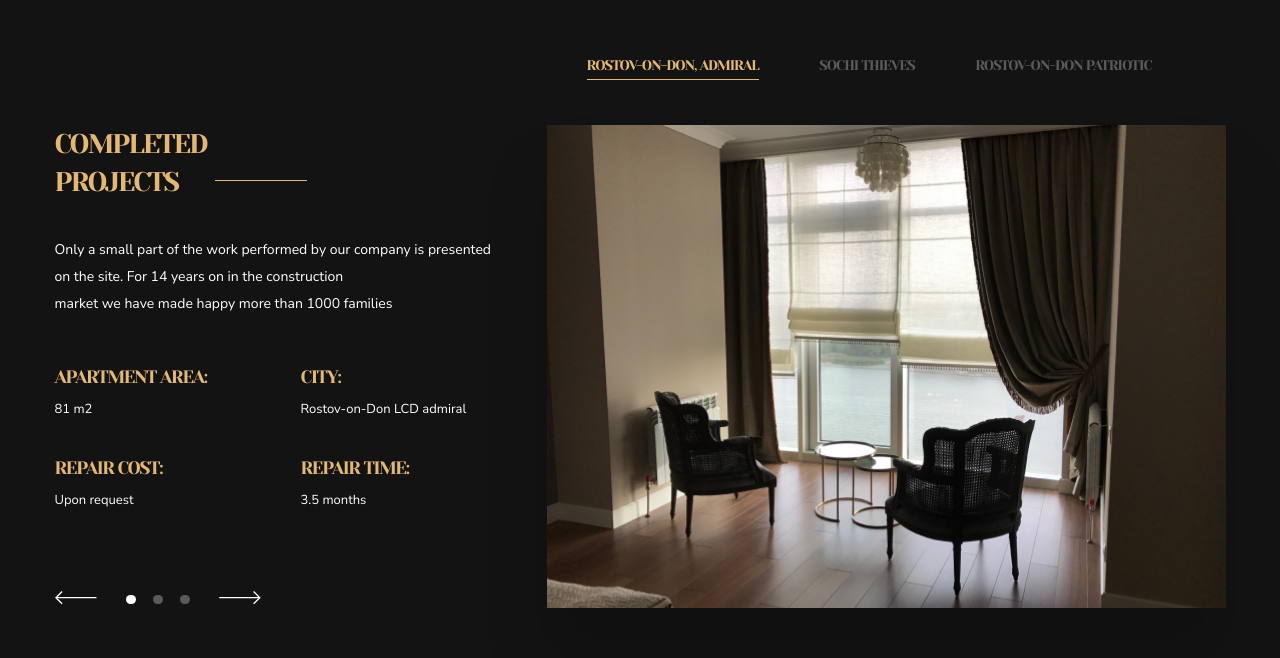
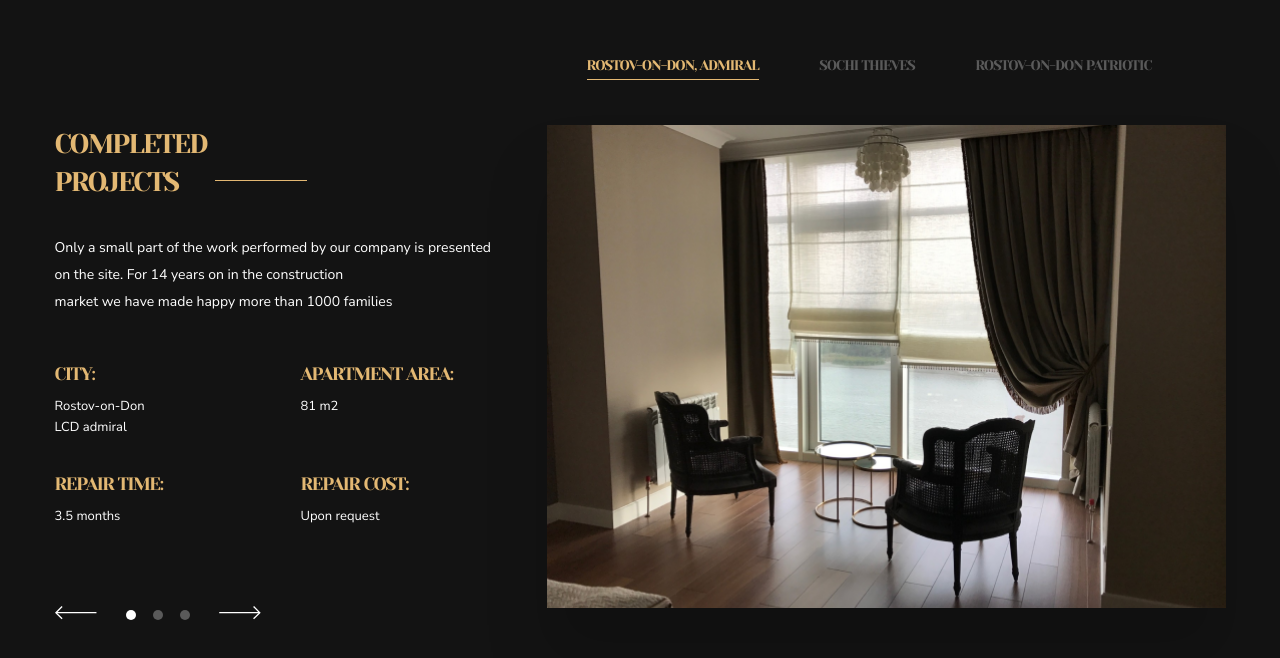
Before and after one commit to Ev-jan/p-4-slider-2.0, a plain HTML site: page index.html in a window 1280 px wide. Shown: the part 174-832 px from the top of the page. Drawn offline with Linux system fonts and the light colour scheme.

Commit message:
city name break

```diff
--- a/css/style.css
+++ b/css/style.css
@@ -80,19 +80,19 @@
     margin-bottom: 42px;
 }
 .info-block-1:nth-of-type(odd) {
+    grid-column: 2/3;
+    grid-row: 4/5;
+}
+.info-block-1:nth-of-type(even) {
     grid-column: 1/2;
     grid-row: 4/5;
 }
-.info-block-1:nth-of-type(even) {
+.info-block-2:nth-of-type(odd) {
     grid-column: 2/3;
-    grid-row: 4/5;
-}
-.info-block-2:nth-of-type(odd) {
-    grid-column: 1/2;
     grid-row: 5/6;
 }
 .info-block-2:nth-of-type(even) {
-    grid-column: 2/3;
+    grid-column: 1/2;
     grid-row: 5/6;
 }
 
@@ -112,6 +112,7 @@
     font-weight: 400;
     margin: 0;
     margin-bottom: 34px;
+    width: max-content;
 }
 
 .slideshow-controls {
--- a/index.html
+++ b/index.html
@@ -49,7 +49,8 @@
                 <li><a class="link title caption-text" onclick="currentSlide(2)">Sochi Thieves</a></li>
                 <li><a class="link title caption-text" onclick="currentSlide(3)">Rostov-on-Don Patriotic</a></li>
             </ul>
-            <div class="slideshow-container fade"></div>
+            <div class="slideshow-container">
+            </div>
         </div>
     </section>
     <script src="/js/script-2.js"></script>
--- a/js/script-2.js
+++ b/js/script-2.js
@@ -1,15 +1,15 @@
 const slides = [
-    {   city: 'Rostov-on-Don LCD admiral',
+    {   city: 'Rostov-on-Don \n LCD admiral',
         area: '81 m2',
         time: '3.5 months',
-        image: "/images-content/img-slide-1.png"
+        image: "/images-content/img-slide-1.png",
     },
-    {   city: 'Sochi Thieves',
+    {   city: 'Sochi \n Thieves',
         area: '105 m2',
         time: '4 months',
         image: "/images-content/img-slide-2.png"
     },
-    {   city: 'Rostov-on-Don Patriotic',
+    {   city: 'Rostov-on-Don \n Patriotic',
         area: '93 m2',
         time: '3 months',
         image: "/images-content/img-slide-3.png"
```
